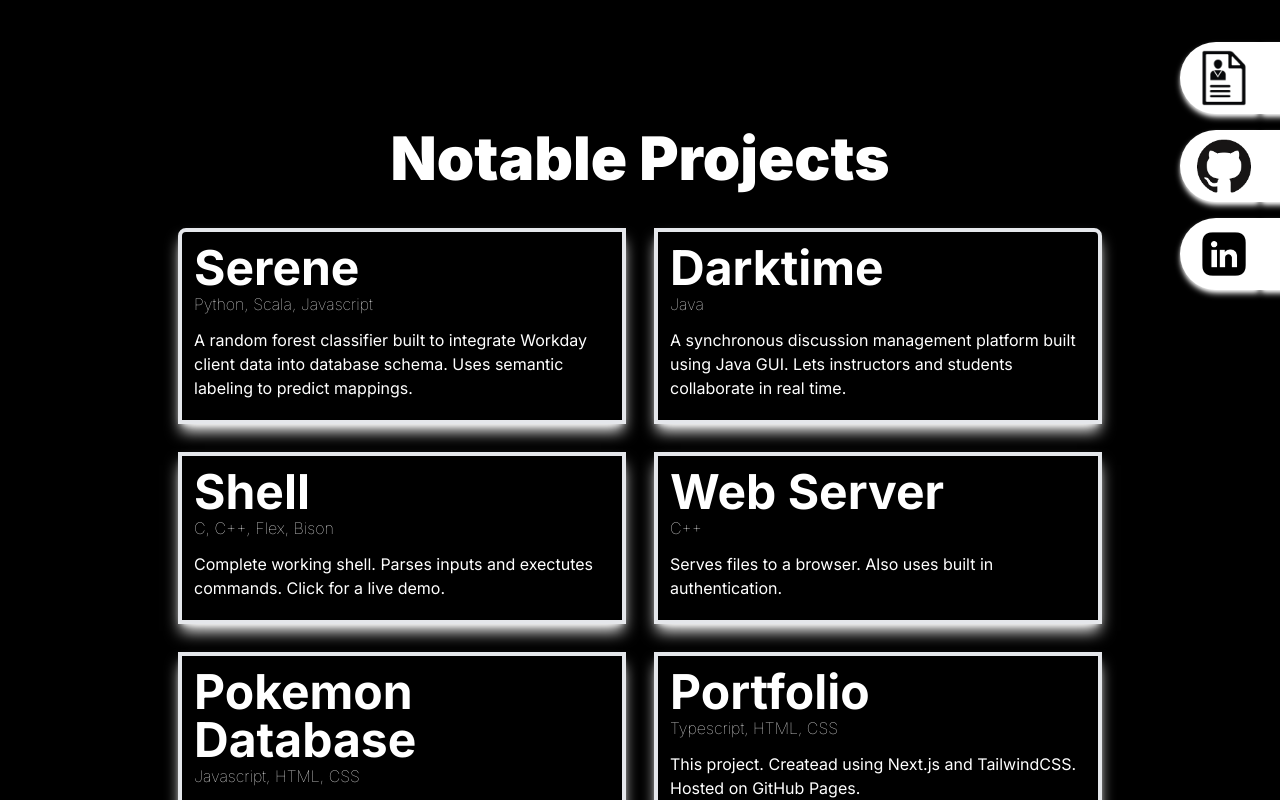
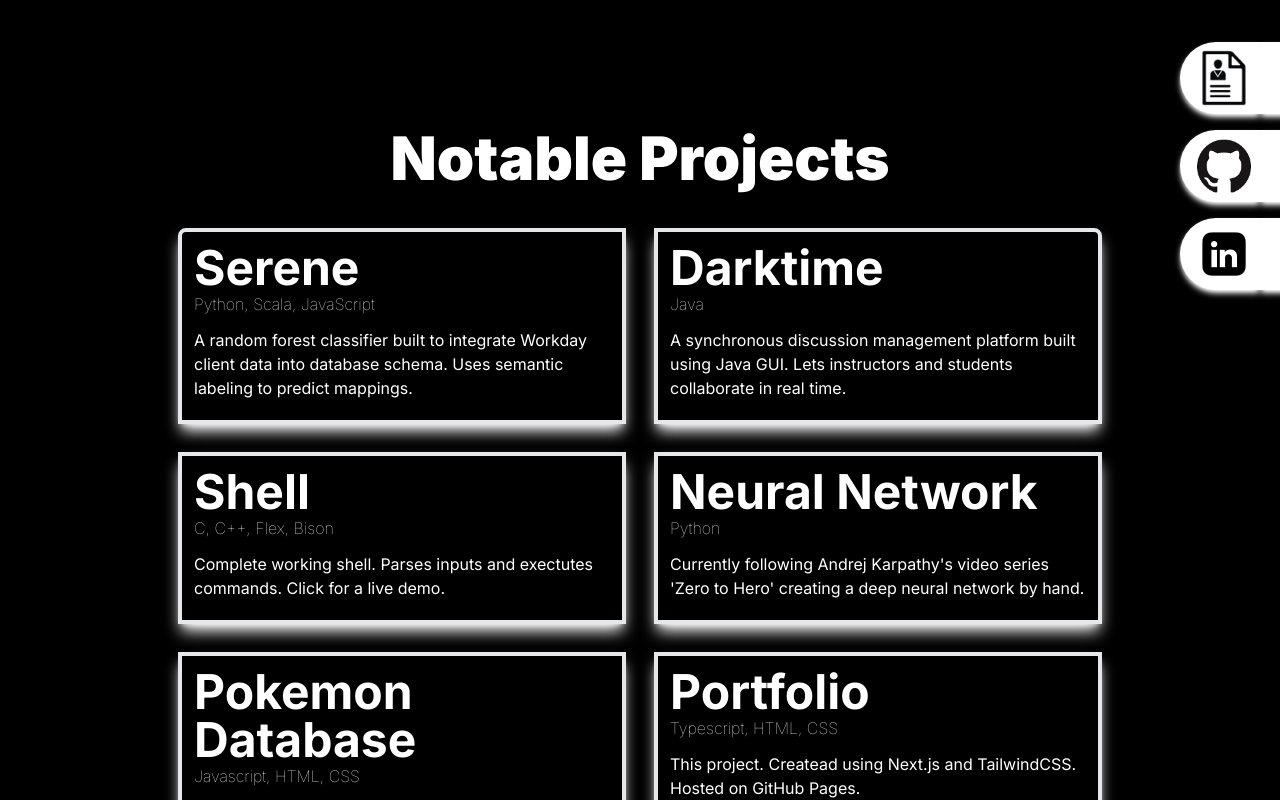
Before and after one commit to bkinaan/bkinaan.github.io, a Next.js app: page / in a window 1280 px wide. Shown: the part 494-1294 px from the top of the page. Built offline with nearby package versions, Linux system fonts and the light colour scheme; a web font is replaced by a local one.

Commit message:
added karpathy neural network to projects list

```diff
--- a/package.json
+++ b/package.json
@@ -1,6 +1,6 @@
 {
   "name": "portfolio",
-  "version": "1.1.3",
+  "version": "1.1.4",
   "private": true,
   "scripts": {
     "dev": "next dev",
--- a/src/app/components/projects-list.tsx
+++ b/src/app/components/projects-list.tsx
@@ -3,7 +3,7 @@ import Project from './project';
 export default function Projects() {
     let project = {
         name: "Serene",
-        lang: "Python, Scala, Javascript",
+        lang: "Python, Scala, JavaScript",
         desc: "A random forest classifier built to integrate Workday client data into database schema. Uses semantic labeling to predict mappings.",
         link: "https://github.com/bkinaan/serere-python-client",
         pos: "tl",
@@ -26,10 +26,10 @@ export default function Projects() {
     }
 
     let project4 = {
-        name: "Web Server",
-        lang: "C++",
-        desc: "Serves files to a browser. Also uses built in authentication.",
-        link: "#",
+        name: "Neural Network",
+        lang: "Python",
+        desc: "Currently following Andrej Karpathy's video series 'Zero to Hero' creating a deep neural network by hand.",
+        link: "https://github.com/bkinaan/nn-karpathy",
         pos: "m",
     }
 
```
